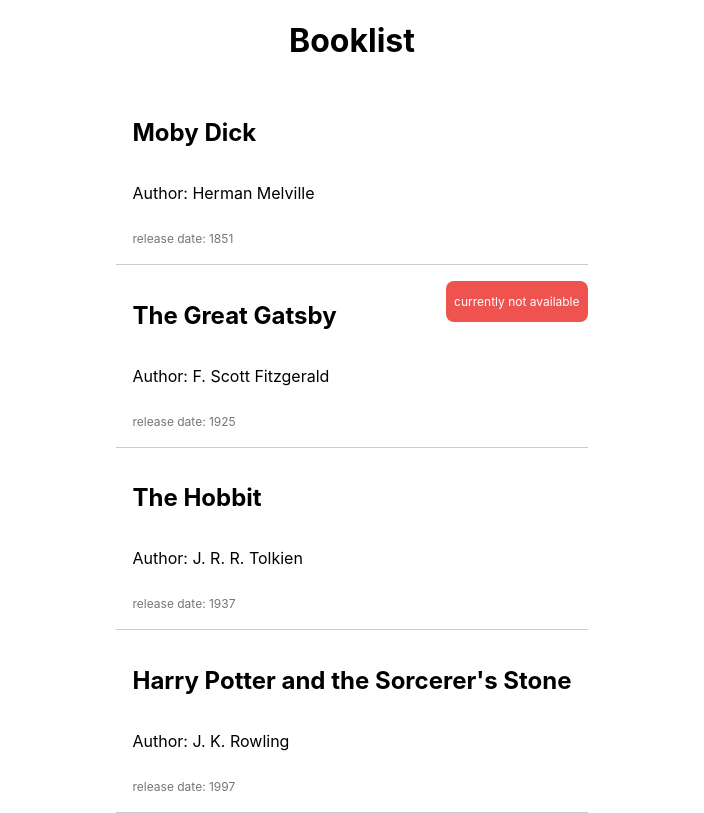
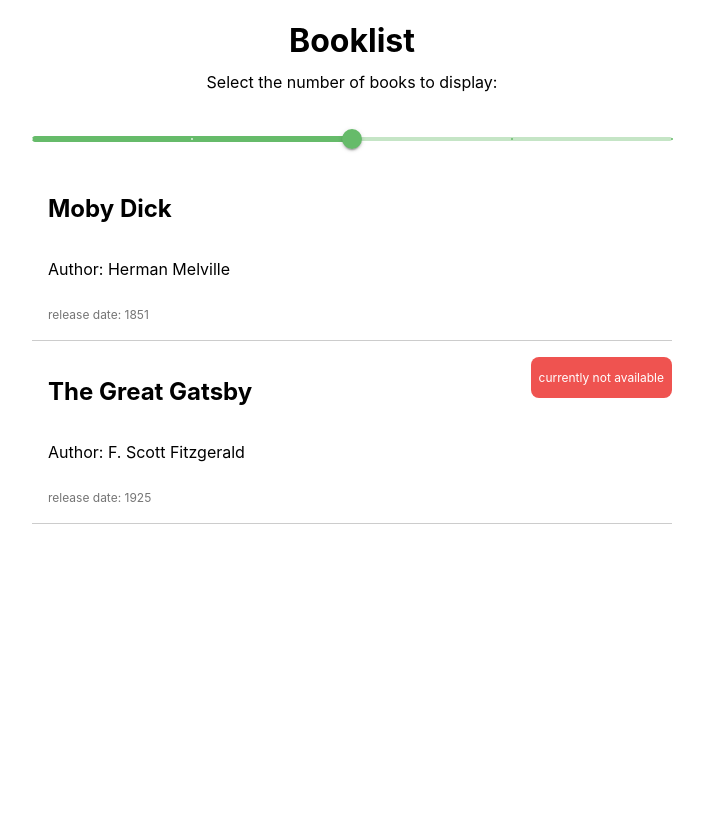
Before and after one commit to cap-react-trainings/code-examples, a React (Vite) app in the folder react-training-codeexamples/: page / in a window 1280 px wide. Shown: the whole page, without its empty margins (288-992 px from the left). Built offline with nearby package versions, Linux system fonts and the light colour scheme.

Commit message:
added slider from material

```diff
--- a/react-training-codeexamples/src/App.tsx
+++ b/react-training-codeexamples/src/App.tsx
@@ -1,15 +1,13 @@
+import { useState } from "react";
 import "./App.css";
 import BookItem from "./components/book/Book";
-// import { Book } from "./testData/Booklist";
+import BookSlider from "./components/slider/BookSlider";
 import { books } from "./testData/Booklist";
 
-/**
- * in case you would like to test the rendered ui when the booklist is empty, uncomment the comments ;)
- */
-
-//const books: Book[] = [];
-
 function App() {
+  const [selectedNumberOfBooks, setSelectedNumberOfBooks] = useState(
+    Math.round(books.length / 2)
+  );
   return (
     <div className="App">
       <div
@@ -18,10 +16,20 @@ function App() {
           justifyContent: "center",
         }}
       >
-        <div>
-          <h1>Booklist</h1>
+        <div style={{ width: "50vw" }}>
+          <h1 style={{ marginBottom: 12 }}>Booklist</h1>
+          <div style={{ marginTop: 12 }}>
+            <BookSlider
+              numberOfBooks={books.length}
+              onSliderChange={(value: number) =>
+                setSelectedNumberOfBooks(value)
+              }
+            />
+          </div>
           {!!books.length ? (
-            books.map((book, index) => <BookItem book={book} key={index} />)
+            books
+              .slice(0, selectedNumberOfBooks)
+              .map((book, index) => <BookItem book={book} key={index} />)
           ) : (
             <p>no books available 😢 </p>
           )}
--- /dev/null
+++ b/react-training-codeexamples/src/components/slider/BookSlider.tsx
@@ -0,0 +1,39 @@
+import { Slider } from "@mui/material";
+
+interface Props {
+  numberOfBooks: number;
+  onSliderChange: (value: number) => void;
+}
+
+export const BookSlider: React.FC<Props> = ({
+  numberOfBooks,
+  onSliderChange,
+}: Props) => {
+  const onSlide = (event: Event) => {
+    const element = event.target as HTMLInputElement;
+    onSliderChange(parseInt(element.value));
+  };
+
+  return (
+    <>
+      <label id="sliderlabel">Select the number of books to display:</label>
+      <Slider
+        sx={{
+          mt: 4,
+          color: "#66bb6a",
+        }}
+        aria-labelledby="sliderlabel"
+        defaultValue={Math.round(numberOfBooks / 2)}
+        getAriaValueText={(value: number) => value.toString() + " books"}
+        onChange={onSlide}
+        step={1}
+        min={0}
+        max={numberOfBooks}
+        marks
+        valueLabelDisplay="auto"
+      />
+    </>
+  );
+};
+
+export default BookSlider;
```
